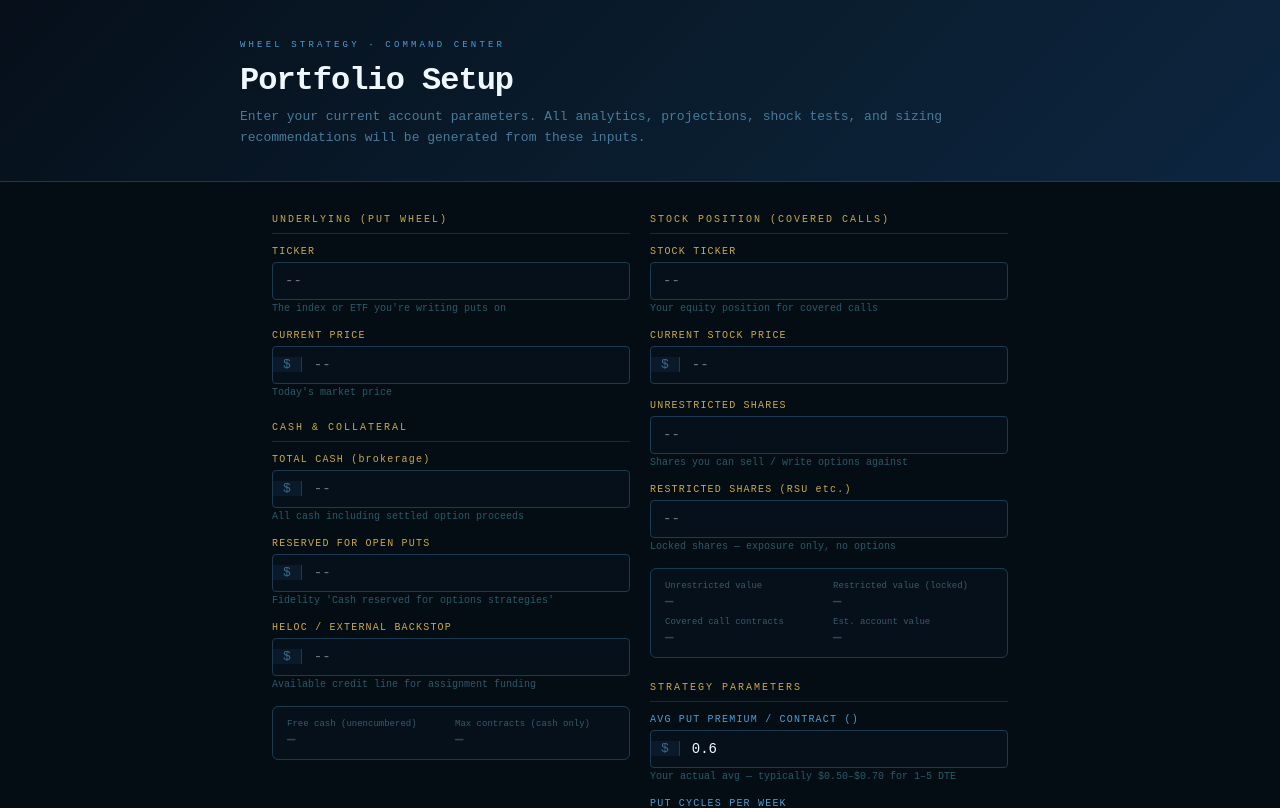
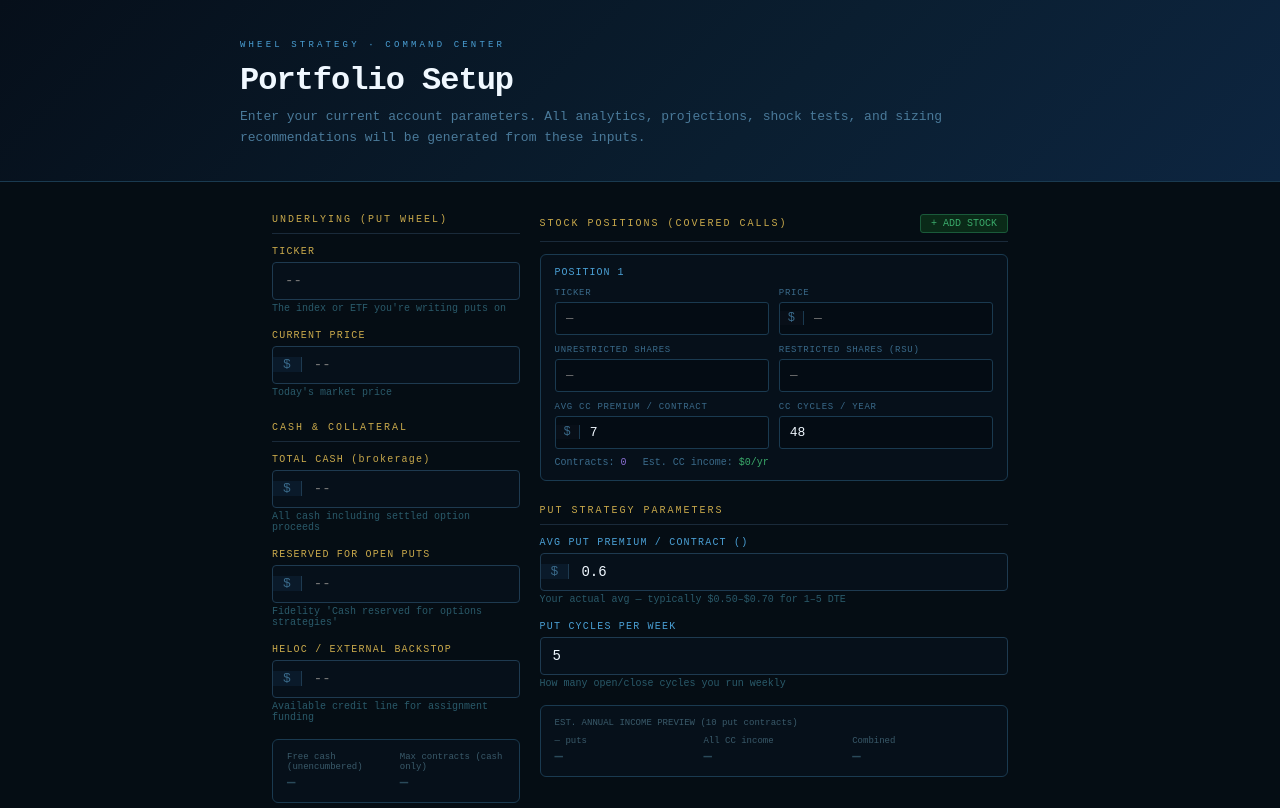
Before and after one commit to collejgit/Options-analyzer, a React (Vite) app: page / in a window 1280 px wide. Shown: the top 808 px of the page. Built offline with nearby package versions, Linux system fonts and the light colour scheme.

Commit message:
Commit App.jsx

```diff
--- a/src/App.jsx
+++ b/src/App.jsx
@@ -110,10 +110,11 @@ const STORAGE_KEY = "wheel:params";
 const PERSONAL_FIELDS = [
   "ticker","underlyingPrice",
   "totalCash","heloc","reservedForOptions",
-  "stockTicker","stockPrice","unrestrictedShares","restrictedShares",
+  "stocks",
 ];
 
 // Default form — personal fields blank, strategy fields have defaults
+const DEFAULT_STOCK = { ticker: "", price: "", unrestrictedShares: "", restrictedShares: "", ccAvgPremium: 7.00, ccCyclesPerYear: 48 };
 const DEFAULT_FORM = {
   // Personal — blank until user enters
   ticker: "",
@@ -121,15 +122,10 @@ const DEFAULT_FORM = {
   totalCash: "",
   heloc: "",
   reservedForOptions: "",
-  stockTicker: "",
-  stockPrice: "",
-  unrestrictedShares: "",
-  restrictedShares: "",
+  stocks: [{ ...DEFAULT_STOCK }],   // array of stock positions for covered calls
   // Strategy — keep defaults (not personal data)
   avgPremium: 0.60,
   cyclesPerWeek: 5,
-  ccAvgPremium: 7.00,
-  ccCyclesPerYear: 48,
 };
 
 async function loadSavedParams() {
@@ -230,13 +226,9 @@ function EntryPage({ onSubmit, savedValues, onClearData }) {
     {k:"totalCash", label:"Total Cash"},
     {k:"heloc", label:"HELOC"},
     {k:"reservedForOptions", label:"Reserved for Open Puts"},
-    {k:"stockPrice", label:"Stock Price"},
-    {k:"unrestrictedShares", label:"Unrestricted Shares"},
-    {k:"restrictedShares", label:"Restricted Shares"},
   ];
   const REQUIRED_TEXT = [
     {k:"ticker", label:"Underlying Ticker"},
-    {k:"stockTicker", label:"Stock Ticker"},
   ];
 
   const validate = () => {
@@ -266,12 +258,15 @@ function EntryPage({ onSubmit, savedValues, onClearData }) {
 
   // Derived previews — guard against blank values
   const hasCash = form.totalCash !== "" && form.reservedForOptions !== "" && form.underlyingPrice !== "";
-  const hasStock = form.unrestrictedShares !== "" && form.stockPrice !== "" && form.restrictedShares !== "";
   const freeCash = hasCash ? Math.max(0, Number(form.totalCash) - Number(form.reservedForOptions)) : null;
-  const accountValue = (hasCash && hasStock) ? Number(form.totalCash) + (Number(form.unrestrictedShares) + Number(form.restrictedShares)) * Number(form.stockPrice) : null;
+  const accountValue = hasCash ? Number(form.totalCash) + form.stocks.reduce((s,st) => s + (Number(st.unrestrictedShares)||0+Number(st.restrictedShares)||0)*Number(st.price||0), 0) : null;
   const maxContractsCash = hasCash ? Math.floor(Number(form.totalCash) / (Number(form.underlyingPrice) * 100)) : null;
   const spyAnnual = form.underlyingPrice !== "" ? form.avgPremium * 100 * 10 * form.cyclesPerWeek * 52 : null;
-  const gsAnnual = form.unrestrictedShares !== "" ? 2 * form.ccAvgPremium * 100 * form.ccCyclesPerYear : null;
+  const stocksAnnual = form.stocks.reduce((s,st) => {
+    const ccC = Math.floor((Number(st.unrestrictedShares)||0)/100);
+    return s + ccC * Number(st.ccAvgPremium||0) * 100 * Number(st.ccCyclesPerYear||48);
+  }, 0);
+  const gsAnnual = stocksAnnual > 0 ? stocksAnnual : null;
 
 
   return (
@@ -345,42 +340,78 @@ function EntryPage({ onSubmit, savedValues, onClearData }) {
 
           {/* Col 2 */}
           <div>
-            {/* Stock position */}
+            {/* Stock positions — multi-row */}
             <div style={{ marginBottom: 24 }}>
-              <div style={{ fontSize: 10, color: "#c8a84b", letterSpacing: "0.2em", marginBottom: 12, paddingBottom: 8, borderBottom: "1px solid #1a2a3a" }}>
-                STOCK POSITION (COVERED CALLS)
+              <div style={{ display: "flex", justifyContent: "space-between", alignItems: "center", marginBottom: 12, paddingBottom: 8, borderBottom: "1px solid #1a2a3a" }}>
+                <div style={{ fontSize: 10, color: "#c8a84b", letterSpacing: "0.2em" }}>STOCK POSITIONS (COVERED CALLS)</div>
+                <button onClick={() => setForm(f => ({ ...f, stocks: [...f.stocks, { ...DEFAULT_STOCK }] }))}
+                  style={{ padding: "3px 10px", background: "#0a2a18", color: "#3aaa6a", border: "1px solid #1a5a3a", borderRadius: 3, cursor: "pointer", fontSize: 10, fontFamily: "monospace" }}>
+                  + ADD STOCK
+                </button>
               </div>
-              <EntryField label="STOCK TICKER" k="stockTicker" type="text" note="Your equity position for covered calls"  form={form} errors={errors} hasSaved={hasSaved} setForm={setForm} setErrors={setErrors}/>
-              <EntryField label="CURRENT STOCK PRICE" k="stockPrice" prefix="$" step={0.01}  form={form} errors={errors} hasSaved={hasSaved} setForm={setForm} setErrors={setErrors}/>
-              <EntryField label="UNRESTRICTED SHARES" k="unrestrictedShares" note="Shares you can sell / write options against"  form={form} errors={errors} hasSaved={hasSaved} setForm={setForm} setErrors={setErrors}/>
-              <EntryField label="RESTRICTED SHARES (RSU etc.)" k="restrictedShares" note="Locked shares — exposure only, no options"  form={form} errors={errors} hasSaved={hasSaved} setForm={setForm} setErrors={setErrors}/>
 
-              <div style={{ background: "#06101a", border: "1px solid #1a3a50", borderRadius: 6, padding: "12px 14px", marginTop: 4 }}>
-                <div style={{ display: "grid", gridTemplateColumns: "1fr 1fr", gap: 8 }}>
+              {form.stocks.map((stock, si) => {
+                const setStock = (k, v) => setForm(f => {
+                  const updated = [...f.stocks];
+                  updated[si] = { ...updated[si], [k]: v };
+                  return { ...f, stocks: updated };
+                });
+                const ccContracts = Math.floor((Number(stock.unrestrictedShares)||0) / 100);
+                const stockValue = (Number(stock.unrestrictedShares)||0 + Number(stock.restrictedShares)||0) * Number(stock.price||0);
+                return (
+                  <div key={si} style={{ background: "#06101a", border: "1px solid #1a3a50", borderRadius: 6, padding: "12px 14px", marginBottom: 10 }}>
+                    <div style={{ display: "flex", justifyContent: "space-between", alignItems: "center", marginBottom: 10 }}>
+                      <div style={{ fontSize: 10, color: "#4a9fd4", letterSpacing: "0.1em" }}>POSITION {si + 1}</div>
+                      {form.stocks.length > 1 && (
+                        <button onClick={() => setForm(f => ({ ...f, stocks: f.stocks.filter((_,i) => i !== si) }))}
+                          style={{ padding: "2px 8px", background: "transparent", color: "#6a3a3a", border: "1px solid #3a2a2a", borderRadius: 3, cursor: "pointer", fontSize: 9, fontFamily: "monospace" }}>
+                          REMOVE
+                        </button>
+                      )}
+                    </div>
+                    <div style={{ display: "grid", gridTemplateColumns: "1fr 1fr", gap: 10 }}>
                       {[
-                    { label: "Unrestricted value", value: hasStock ? fmt(form.unrestrictedShares * form.stockPrice) : "—", color: hasStock ? "#4a9fd4" : "#2a4a5a" },
-                    { label: "Restricted value (locked)", value: hasStock ? fmt(form.restrictedShares * form.stockPrice) : "—", color: hasStock ? "#5a6a7a" : "#2a4a5a" },
-                    { label: "Covered call contracts", value: form.unrestrictedShares !== "" ? `${Math.floor(Number(form.unrestrictedShares) / 100)}` : "—", color: form.unrestrictedShares !== "" ? "#8b6fd4" : "#2a4a5a" },
-                    { label: "Est. account value", value: accountValue !== null ? fmt(accountValue) : "—", color: accountValue !== null ? "#c8a84b" : "#2a4a5a" },
-                  ].map((r, i) => (
-                    <div key={i}>
-                      <div style={{ fontSize: 9, color: "#3a5a6a", marginBottom: 2 }}>{r.label}</div>
-                      <div style={{ fontSize: 14, fontWeight: "700", color: r.color }}>{r.value}</div>
+                        { label: "TICKER", k: "ticker", type: "text" },
+                        { label: "PRICE", k: "price", prefix: "$", step: 0.01 },
+                        { label: "UNRESTRICTED SHARES", k: "unrestrictedShares" },
+                        { label: "RESTRICTED SHARES (RSU)", k: "restrictedShares" },
+                        { label: "AVG CC PREMIUM / CONTRACT", k: "ccAvgPremium", prefix: "$", step: 0.25 },
+                        { label: "CC CYCLES / YEAR", k: "ccCyclesPerYear", step: 1 },
+                      ].map(({ label, k, type, prefix, step }) => (
+                        <div key={k} style={{ marginBottom: 0 }}>
+                          <div style={{ fontSize: 9, color: "#3a6a8a", marginBottom: 4, letterSpacing: "0.08em" }}>{label}</div>
+                          <div style={{ display: "flex", alignItems: "center", background: "#040c14", border: "1px solid #1a3a50", borderRadius: 3, overflow: "hidden" }}>
+                            {prefix && <span style={{ padding: "0 8px", color: "#3a6a8a", fontSize: 12, background: "#080f18", borderRight: "1px solid #1a3a50" }}>{prefix}</span>}
+                            <input
+                              type={type === "text" ? "text" : "number"}
+                              value={stock[k] ?? ""}
+                              step={step || 1}
+                              placeholder="—"
+                              autoComplete="off"
+                              onChange={e => setStock(k, type === "text" ? e.target.value : (e.target.value === "" ? "" : Number(e.target.value)))}
+                              style={{ flex: 1, padding: "8px 10px", background: "transparent", border: "none", color: "#f0f8ff", fontSize: 13, fontFamily: "monospace", outline: "none" }}
+                            />
+                          </div>
                         </div>
                       ))}
                     </div>
+                    <div style={{ display: "flex", gap: 16, marginTop: 8, fontSize: 10, fontFamily: "monospace", color: "#3a6a8a" }}>
+                      <span>Contracts: <span style={{ color: "#8b6fd4" }}>{ccContracts}</span></span>
+                      <span>Est. CC income: <span style={{ color: "#3aaa6a" }}>{fmt(ccContracts * Number(stock.ccAvgPremium||0) * 100 * Number(stock.ccCyclesPerYear||48))}/yr</span></span>
+                      {hasSaved && <span style={{ color: "#2a6a4a" }}>● saved</span>}
                     </div>
                   </div>
+                );
+              })}
+            </div>
 
-            {/* Strategy params */}
+            {/* SPY Put strategy params */}
             <div style={{ marginBottom: 24 }}>
               <div style={{ fontSize: 10, color: "#c8a84b", letterSpacing: "0.2em", marginBottom: 12, paddingBottom: 8, borderBottom: "1px solid #1a2a3a" }}>
-                STRATEGY PARAMETERS
+                PUT STRATEGY PARAMETERS
               </div>
               <EntryField label={`AVG PUT PREMIUM / CONTRACT (${form.ticker})`} k="avgPremium" prefix="$" step={0.05} note="Your actual avg — typically $0.50–$0.70 for 1–5 DTE"  form={form} errors={errors} hasSaved={hasSaved} setForm={setForm} setErrors={setErrors}/>
               <EntryField label="PUT CYCLES PER WEEK" k="cyclesPerWeek" step={1} note="How many open/close cycles you run weekly"  form={form} errors={errors} hasSaved={hasSaved} setForm={setForm} setErrors={setErrors}/>
-              <EntryField label={`AVG CC PREMIUM / CONTRACT (${form.stockTicker})`} k="ccAvgPremium" prefix="$" step={0.25} note="Avg premium per covered call contract"  form={form} errors={errors} hasSaved={hasSaved} setForm={setForm} setErrors={setErrors}/>
-              <EntryField label="CC CYCLES PER YEAR" k="ccCyclesPerYear" step={1} note="Covered call sell cycles annually (48 = weekly w/ gaps)"  form={form} errors={errors} hasSaved={hasSaved} setForm={setForm} setErrors={setErrors}/>
 
               {/* Income preview */}
               <div style={{ background: "#06101a", border: "1px solid #1a3a50", borderRadius: 6, padding: "12px 14px", marginTop: 4 }}>
@@ -388,7 +419,7 @@ function EntryPage({ onSubmit, savedValues, onClearData }) {
                 <div style={{ display: "grid", gridTemplateColumns: "1fr 1fr 1fr", gap: 8 }}>
                   {[
                     { label: `${form.ticker || "—"} puts`, value: spyAnnual !== null ? fmt(spyAnnual) : "—", color: spyAnnual !== null ? "#4a9fd4" : "#2a4a5a" },
-                    { label: `${form.stockTicker || "—"} calls`, value: gsAnnual !== null ? fmt(gsAnnual) : "—", color: gsAnnual !== null ? "#8b6fd4" : "#2a4a5a" },
+                    { label: "All CC income", value: gsAnnual !== null ? fmt(gsAnnual) : "—", color: gsAnnual !== null ? "#8b6fd4" : "#2a4a5a" },
                     { label: "Combined", value: (spyAnnual !== null && gsAnnual !== null) ? fmt(spyAnnual + gsAnnual) : "—", color: (spyAnnual !== null && gsAnnual !== null) ? "#c8a84b" : "#2a4a5a" },
                   ].map((r, i) => (
                     <div key={i}>
@@ -455,14 +486,19 @@ function Dashboard({ params, onReset }) {
   const RESERVED = P.reservedForOptions;
   const FREE_CASH = Math.max(0, CASH - RESERVED);
   const HELOC = P.heloc;
-  const GS_PRICE = P.stockPrice;
-  const GS_UNREST = P.unrestrictedShares;
-  const GS_REST = P.restrictedShares;
-  const ACCOUNT = CASH + (GS_UNREST + GS_REST) * GS_PRICE;
-  const CC_CONTRACTS = Math.floor(GS_UNREST / 100);
+  // Multi-stock aggregates
+  const STOCKS = P.stocks || [];
+  const TOTAL_UNREST = STOCKS.reduce((s,st) => s + (Number(st.unrestrictedShares)||0), 0);
+  const TOTAL_REST = STOCKS.reduce((s,st) => s + (Number(st.restrictedShares)||0), 0);
+  const TOTAL_STOCK_VALUE = STOCKS.reduce((s,st) => s + ((Number(st.unrestrictedShares)||0)+(Number(st.restrictedShares)||0))*(Number(st.price)||0), 0);
+  const ACCOUNT = CASH + TOTAL_STOCK_VALUE;
+  // Backward compat aliases (used in shock calc — use first stock as primary)
+  const GS_PRICE = STOCKS[0] ? Number(STOCKS[0].price)||0 : 0;
+  const GS_UNREST = STOCKS[0] ? Number(STOCKS[0].unrestrictedShares)||0 : 0;
+  const GS_REST = STOCKS[0] ? Number(STOCKS[0].restrictedShares)||0 : 0;
   const CYCLES = P.cyclesPerWeek;
   const PREM = P.avgPremium;
-  const PREM_MID = 0.60; // rung calcs
+  const PREM_MID = 0.60;
 
   // Rung specs (strikes scale with SPY price)
   const RUNGS = [
@@ -487,8 +523,14 @@ function Dashboard({ params, onReset }) {
   const spyGross = premSlider * 100 * contracts * CYCLES * 52;
   const commissions = contracts * 0.65 * CYCLES * 52;
   const spyNet = spyGross - commissions;
-  const gsCallGross = CC_CONTRACTS * P.ccAvgPremium * 100 * P.ccCyclesPerYear;
-  const gsCallComm = CC_CONTRACTS * 0.65 * P.ccCyclesPerYear;
+  const gsCallGross = STOCKS.reduce((s,st) => {
+    const c = Math.floor((Number(st.unrestrictedShares)||0)/100);
+    return s + c * (Number(st.ccAvgPremium)||0) * 100 * (Number(st.ccCyclesPerYear)||48);
+  }, 0);
+  const gsCallComm = STOCKS.reduce((s,st) => {
+    const c = Math.floor((Number(st.unrestrictedShares)||0)/100);
+    return s + c * 0.65 * (Number(st.ccCyclesPerYear)||48);
+  }, 0);
   const gsCallNet = gsCallGross - gsCallComm;
   const spaxxNet = FREE_CASH * 0.042;
   const totalNet = spyNet + gsCallNet + spaxxNet;
@@ -531,7 +573,7 @@ function Dashboard({ params, onReset }) {
           <div style={{ display: "flex", justifyContent: "space-between", alignItems: "center", marginBottom: 14 }}>
             <div>
               <div style={{ fontSize: 9, letterSpacing: "0.25em", color: "#4a9fd4", marginBottom: 4 }}>
-                {P.ticker} WHEEL · {P.stockTicker} COVERED CALLS · CASH-SECURED
+                {P.ticker} WHEEL · {STOCKS.map(s=>s.ticker).filter(Boolean).join(", ")} COVERED CALLS · CASH-SECURED
               </div>
               <div style={{ fontSize: 20, fontWeight: "700", color: "#f0f8ff" }}>Strategy Command Center</div>
             </div>
@@ -571,7 +613,7 @@ function Dashboard({ params, onReset }) {
         {/* ═══ CAPITAL ═══ */}
         {section === "capital" && (
           <div>
-            <SH title="Capital Picture" sub={`${P.ticker} @ $${SPY} · ${P.stockTicker} @ $${GS_PRICE} · Confirmed balance inputs`} />
+            <SH title="Capital Picture" sub={`${P.ticker} @ $${SPY} · ${STOCKS.map(s=>s.ticker).filter(Boolean).join(", ")} · Confirmed balance inputs`} />
             <div style={{ display: "grid", gridTemplateColumns: "repeat(4, 1fr)", gap: 12, marginBottom: 20 }}>
               {[
                 {label:"Total Cash",value:fmt(CASH),sub:"Brokerage balance",color:"#4a9fd4"},
@@ -589,8 +631,8 @@ function Dashboard({ params, onReset }) {
                   {label:"Total Cash",value:fmt(CASH),color:"#4a9fd4"},
                   {label:"  Reserved for open puts",value:fmt(-RESERVED),color:"#e87a00"},
                   {label:"  Free cash",value:fmt(FREE_CASH),bold:true,color:"#3aaa6a"},
-                  {label:`${P.stockTicker} unrestricted (${GS_UNREST} sh)`,value:fmt(GS_UNREST*GS_PRICE),color:"#4a9fd4"},
-                  {label:`${P.stockTicker} restricted (${GS_REST} sh)`,value:fmt(GS_REST*GS_PRICE),color:"#5a6a7a"},
+                  {label:`Stock positions (unrestricted: ${TOTAL_UNREST} sh)`,value:fmt(STOCKS.reduce((s,st)=>(Number(st.unrestrictedShares)||0)*(Number(st.price)||0)+s,0)),color:"#4a9fd4"},
+                  {label:`Stock positions (restricted: ${TOTAL_REST} sh)`,value:fmt(STOCKS.reduce((s,st)=>(Number(st.restrictedShares)||0)*(Number(st.price)||0)+s,0)),color:"#5a6a7a"},
                   {label:"HELOC backstop (external)",value:fmt(HELOC),color:"#8b6fd4"},
                 ].map((r,i) => (
                   <div key={i} style={{display:"flex",justifyContent:"space-between",padding:"7px 0",borderBottom:"1px solid #1a2a3a",fontWeight:r.bold?"700":"400"}}>
@@ -605,24 +647,34 @@ function Dashboard({ params, onReset }) {
               </Pan>
 
               <Pan>
-                <Lbl>{P.stockTicker} POSITION</Lbl>
-                {[
-                  {label:"Unrestricted",shares:GS_UNREST,value:GS_UNREST*GS_PRICE,status:`Can sell / write ${Math.floor(GS_UNREST/100)} call contracts`,color:"#4a9fd4"},
-                  {label:"Restricted (RSU)",shares:GS_REST,value:GS_REST*GS_PRICE,status:"Locked — exposure only",color:"#3a5a6a"},
-                ].map((g,i) => (
-                  <div key={i} style={{padding:"12px 14px",borderRadius:6,marginBottom:10,background:"#06101a",border:`1px solid ${g.color}25`,borderLeft:`3px solid ${g.color}`}}>
-                    <div style={{fontSize:9,color:g.color,letterSpacing:"0.1em",marginBottom:4}}>{g.label.toUpperCase()}</div>
-                    <div style={{fontSize:18,fontWeight:"700",color:"#f0f8ff",marginBottom:2}}>{g.shares} shares</div>
-                    <div style={{fontSize:13,color:g.color,marginBottom:4}}>{fmt(g.value)}</div>
-                    <div style={{fontSize:10,color:"#3a5a6a"}}>{g.status}</div>
+                <Lbl>STOCK POSITIONS</Lbl>
+                {STOCKS.map((st, si) => {
+                  const unrest = Number(st.unrestrictedShares)||0;
+                  const rest = Number(st.restrictedShares)||0;
+                  const price = Number(st.price)||0;
+                  const ccC = Math.floor(unrest/100);
+                  const ccIncome = ccC * (Number(st.ccAvgPremium)||0) * 100 * (Number(st.ccCyclesPerYear)||48);
+                  return (
+                    <div key={si} style={{padding:"10px 14px",borderRadius:6,marginBottom:8,background:"#06101a",border:"1px solid #1a3a5025",borderLeft:"3px solid #4a9fd4"}}>
+                      <div style={{display:"flex",justifyContent:"space-between",marginBottom:6}}>
+                        <span style={{fontSize:13,fontWeight:"700",color:"#4a9fd4"}}>{st.ticker || `Stock ${si+1}`}</span>
+                        <span style={{fontSize:12,color:"#c8a84b"}}>{fmt((unrest+rest)*price)}</span>
                       </div>
-                ))}
+                      <div style={{display:"grid",gridTemplateColumns:"repeat(4,1fr)",gap:6,fontSize:10,fontFamily:"monospace"}}>
+                        <div><div style={{color:"#3a6a8a",marginBottom:2}}>Price</div><div>${price.toLocaleString()}</div></div>
+                        <div><div style={{color:"#3a6a8a",marginBottom:2}}>Unrestricted</div><div style={{color:"#4a9fd4"}}>{unrest} sh</div></div>
+                        <div><div style={{color:"#3a6a8a",marginBottom:2}}>Restricted</div><div style={{color:"#5a6a7a"}}>{rest} sh</div></div>
+                        <div><div style={{color:"#3a6a8a",marginBottom:2}}>CC Income/yr</div><div style={{color:"#3aaa6a"}}>{fmt(ccIncome)}</div></div>
+                      </div>
+                    </div>
+                  );
+                })}
 
                 <Lbl style={{marginTop:8}}>KEY STRUCTURAL FACTS</Lbl>
                 {[
                   ["Zero margin cost","Every premium dollar is net income. No interest offset."],
                   [fmt(RESERVED)+" cycles weekly","Reserved collateral frees as puts expire — it's revolving."],
-                  ["HELOC removes forced-sale risk",`${fmt(CASH)} cash + ${fmt(HELOC)} HELOC = ${fmt(CASH+HELOC)} capacity.`],
+                  ["HELOC removes forced-sale risk",`${fmt(CASH)} cash + ${fmt(HELOC)} HELOC = ${fmt(CASH+HELOC)} capacity. Total stock equity: ${fmt(TOTAL_STOCK_VALUE)}.`],
                 ].map(([t,b],i) => (
                   <div key={i} style={{marginBottom:8,padding:"8px 10px",background:"#06101a",borderRadius:4,borderLeft:"2px solid #c8a84b"}}>
                     <div style={{fontSize:10,color:"#c8a84b",marginBottom:3}}>{t}</div>
@@ -689,7 +741,7 @@ function Dashboard({ params, onReset }) {
                   <Lbl>ANNUAL INCOME — ALL LEGS</Lbl>
                   {[
                     {leg:`${P.ticker} short puts`,detail:`${contracts}c × $${premSlider.toFixed(2)} × ${CYCLES}×/wk × 52`,gross:spyGross,net:spyNet,color:"#4a9fd4"},
-                    {leg:`${P.stockTicker} covered calls`,detail:`${CC_CONTRACTS}c × $${P.ccAvgPremium.toFixed(2)} × ${P.ccCyclesPerYear} cycles/yr`,gross:gsCallGross,net:gsCallNet,color:"#8b6fd4"},
+                    {leg:`All covered calls (${STOCKS.length} position${STOCKS.length!==1?"s":""})`,detail:STOCKS.map(st=>`${st.ticker||"?"} ${Math.floor((Number(st.unrestrictedShares)||0)/100)}c`).join(" · "),gross:gsCallGross,net:gsCallNet,color:"#8b6fd4"},
                     {leg:"SPAXX on free cash",detail:`${fmt(FREE_CASH)} × 4.2%`,gross:spaxxNet,net:spaxxNet,color:"#3aaa6a"},
                   ].map((r,i) => (
                     <div key={i} style={{padding:"10px 12px",borderRadius:6,marginBottom:8,background:"#06101a",borderLeft:`3px solid ${r.color}`}}>
@@ -744,7 +796,7 @@ function Dashboard({ params, onReset }) {
         {/* ═══ SHOCK ═══ */}
         {section === "shock" && (
           <div>
-            <SH title="Shock Test" sub={`${P.ticker} @ $${SPY} · ${P.stockTicker} @ $${GS_PRICE} · Drag slider to model any decline`} />
+            <SH title="Shock Test" sub={`${P.ticker} @ $${SPY} · ${STOCKS.map(s=>s.ticker+` $${Number(s.price)||0}`).join(", ")} · Drag slider`} />
             <div style={{ display: "grid", gridTemplateColumns: "1fr 1fr", gap: 16 }}>
               <Pan>
                 <Lbl>SCENARIO CONTROLS</Lbl>
@@ -758,7 +810,7 @@ function Dashboard({ params, onReset }) {
                     style={{width:"100%",accentColor:"#c8a84b"}}
                   />
                   <div style={{fontSize:10,color:"#2a5a6a",marginTop:4}}>
-                    {P.ticker}: ${SPY} → ${spyShocked} · {P.stockTicker}: ${GS_PRICE} → ${gsShocked} (1.3× beta)
+                    {P.ticker}: ${SPY} → ${spyShocked} · Primary stock: ${GS_PRICE} → ${gsShocked} (1.3× beta est.)
                   </div>
                 </div>
                 <button onClick={()=>setUseHeloc(!useHeloc)} style={{padding:"8px 14px",background:useHeloc?"#8b6fd4":"#0a1a28",color:useHeloc?"#fff":"#3a6a8a",border:`1px solid ${useHeloc?"#8b6fd4":"#1a3a50"}`,borderRadius:4,cursor:"pointer",fontSize:10,fontFamily:"monospace",fontWeight:"700",marginBottom:16}}>
@@ -768,8 +820,8 @@ function Dashboard({ params, onReset }) {
                 <Lbl>SHOCK P&L</Lbl>
                 {[
                   {label:`${P.ticker} puts (${contracts}c)`,value:putPnl,neg:putPnl<0},
-                  {label:`${P.stockTicker} restricted (${GS_REST} sh)`,value:gsRestPnl,neg:true},
-                  {label:`${P.stockTicker} unrestricted (${GS_UNREST} sh)`,value:gsUnrestPnl,neg:true},
+                  {label:`Stock equity — restricted (${TOTAL_REST} sh)`,value:gsRestPnl,neg:true},
+                  {label:`Stock equity — unrestricted (${TOTAL_UNREST} sh)`,value:gsUnrestPnl,neg:true},
                   {label:"Combined P&L",value:totalPnl,neg:totalPnl<0,bold:true},
                 ].map((r,i) => (
                   <div key={i} style={{display:"flex",justifyContent:"space-between",padding:"7px 0",borderBottom:"1px solid #1a2a3a",fontWeight:r.bold?"700":"400"}}>
@@ -824,10 +876,10 @@ function Dashboard({ params, onReset }) {
                 <div style={{marginTop:16,padding:"10px 12px",background:"#06101a",borderRadius:4,borderLeft:"3px solid #4a9fd4"}}>
                   <div style={{fontSize:9,color:"#4a9fd4",marginBottom:4,letterSpacing:"0.1em"}}>DOMINANT RISK AT THIS LEVEL</div>
                   <div style={{fontSize:11,color:"#5a7a8a",lineHeight:1.7}}>
-                    {P.stockTicker} equity loss ({GS_UNREST+GS_REST} shares): {fmt(gsRestPnl+gsUnrestPnl)} vs. put impact: {fmt(putPnl)}.
+                    Stock equity loss ({TOTAL_UNREST+TOTAL_REST} shares total): {fmt(gsRestPnl+gsUnrestPnl)} vs. put impact: {fmt(putPnl)}.
                     {Math.abs(gsRestPnl+gsUnrestPnl) > Math.abs(putPnl)
-                      ? ` ${P.stockTicker} is the larger hit — stock concentration dominates at −${shockPct}%.`
-                      : ` The puts are the primary concern at this decline level.`}
+                      ? " Stock concentration is the larger hit at this decline level."
+                      : " The puts are the primary concern at this decline level."}
                   </div>
                 </div>
               </Pan>
@@ -1257,11 +1309,13 @@ export default function App() {
   }, []);
 
   const handleSubmit = (formParams) => {
+    setSavedValues(formParams);
     setParams(formParams);
   };
 
   const handleReset = () => {
-    // Go back to entry page with saved values pre-filled
+    // Update savedValues with the last submitted params so EntryPage re-initializes correctly
+    if (params) setSavedValues(params);
     setParams(null);
   };
 
```
Lines whose indentation alone changed are shown as unchanged.
